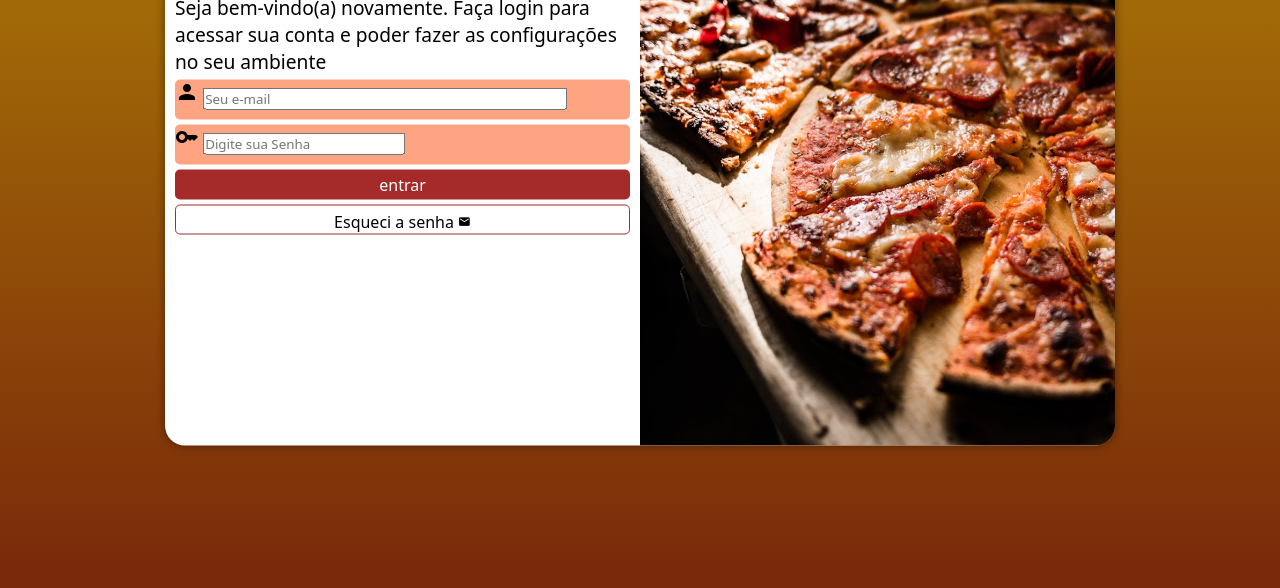
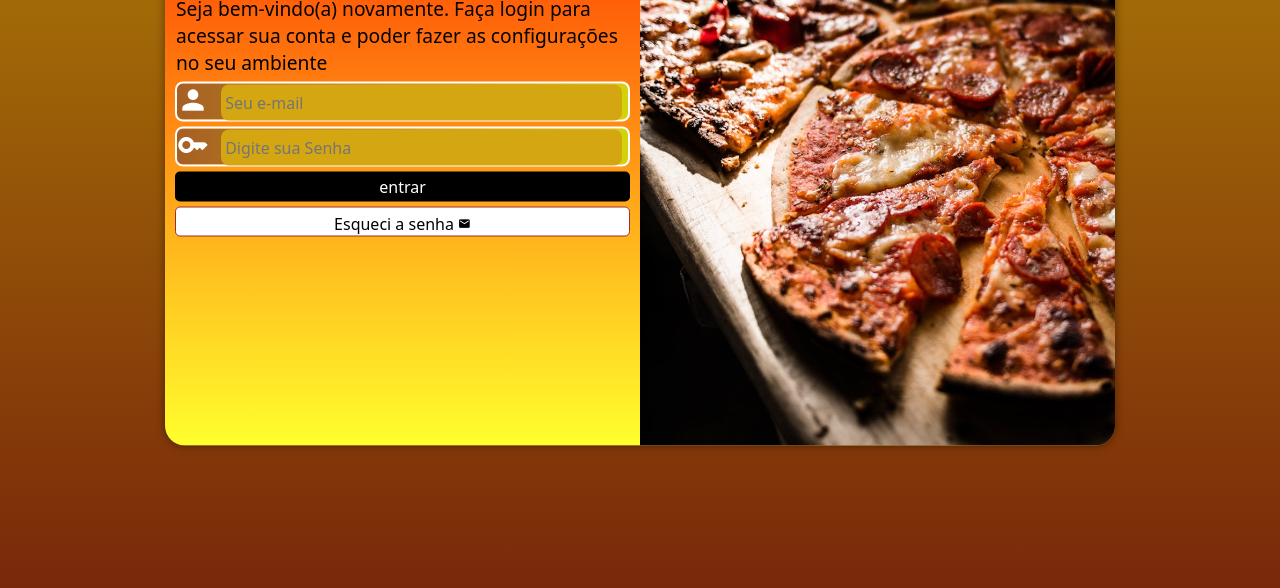
Before and after one commit to LucasrNegreiro/Projeto-login, a plain HTML site: page index.html in a window 1280 px wide. Shown: the part 212-800 px from the top of the page. Drawn offline with Linux system fonts and the light colour scheme.

Commit message:
finalização do projeto

```diff
--- a/estilos/media.css
+++ b/estilos/media.css
@@ -57,8 +57,8 @@ grandes telas: acima de 1200px
         font-size: 1.2em;
     }
 
-    form input[type=email]{
-        width: 80%;
+    .campo input{
+        transform: translatey(-7px);
     }
 
 }
--- a/estilos/style.css
+++ b/estilos/style.css
@@ -29,7 +29,7 @@ main{
     position: absolute;
     top: 50%;
     left: 50%;
-    transform: translate(-50%, -50%);
+
 
     background-color: white;
     width: 250px;
@@ -37,9 +37,12 @@ main{
     border-radius: 20px;
     overflow: hidden;
     box-shadow: 0px 0px 10px rgba(0, 0, 0, 0.452);
+    background-image: linear-gradient(to bottom, rgb(255, 70, 3), rgba(255, 255, 0, 0.822)
+        );
 
     transition: width .3s, height .3s;
     transition-timing-function: ease;
+    transform: translate(-50%, -50%);
 
 }
 
@@ -63,17 +66,43 @@ main{
 
 #formulario p{
     font-size: 0.8em;
+    padding: 1px;
+}
+.campo > input{
+    font-size: 1em;
+    height: 100%;
+    width: calc(100% - 50px);
+    border-radius: 8px;
+    border: 0;
+    padding: 4px;
+    background-color: rgb(211, 166, 18);
+    transform: translateY(-8px);
+
 }
 
+.campo > input:focus-within{
+    background-color: white;
+
+}
+
+
 .campo{
-    background-color: rgba(255, 68, 0, 0.486);
+    background-image: linear-gradient(to right, rgb(167, 95, 36), rgb(211, 211, 11));
+    width: 100%;
     height:40px;
-    border-radius: 5px;
+    border: 2px solid white;
+    border-radius: 8px;
     margin: 5px 0px;
 }
 
 form label{
     display: none;
+}
+
+.campo > i{
+    color: white;
+    font-size: 2em;
+    width: 40px;
 }
 
 
@@ -82,14 +111,15 @@ input[type=submit]{
     font-size: 1em;
     width: 100%;
     height: 30px;
-    background-color: brown;
+    background-color: rgb(0, 0, 0);
     color: white;
     border: none;
     border-radius: 5px;
     cursor: pointer;
+
 }
 input[type=submit]:hover{
-    background-color: rgba(165, 42, 42, 0.541);
+    background-color: rgba(175, 32, 32, 0.541);
 
 }
 
@@ -110,7 +140,7 @@ a.botao{
 
 }
 a.botao:hover{
-    background-color: rgba(165, 42, 42, 0.801);
+    background-color: rgba(136, 34, 34, 0.801);
 }
 
 a.botao i{
```
